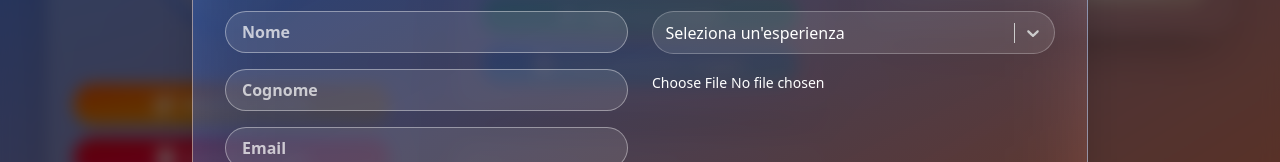
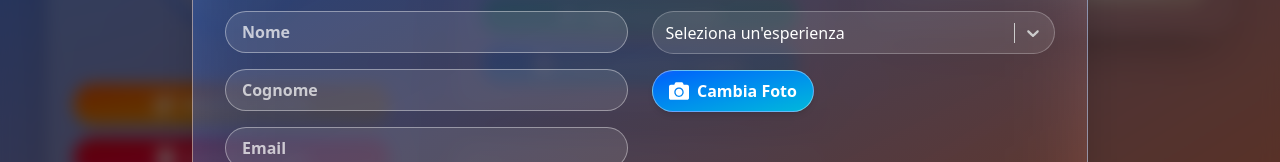
Before and after one commit to albertostizzoli/fastapi-react-travelapp, a React (Vite) app in the folder frontend/: page /profile in a window 1280 px wide. Both pictures are taken after a click on the button "Modifica Profilo". Shown: the part 270-432 px from the top of the page. Built offline with nearby package versions, Linux system fonts and the light colour scheme.

Commit message:
added preview of photo in edit profile modal

```diff
--- a/frontend/src/components/Modals/EditProfileModal.jsx
+++ b/frontend/src/components/Modals/EditProfileModal.jsx
@@ -1,6 +1,6 @@
-import { useState } from "react";
+import { useState, useEffect, useRef } from "react";
 import { motion, AnimatePresence } from "framer-motion";
-import { FaCheck, FaEye, FaEyeSlash, FaTimes } from "react-icons/fa";
+import { FaCheck, FaEye, FaEyeSlash, FaTimes, FaCamera } from "react-icons/fa";
 import travellers from "../../store/travellers";
 import ExperienceSelect from "../Selects/ExperiencesSelect";
 
@@ -18,12 +18,26 @@ function EditProfileModal({
 
   const [password, setPassword] = useState(""); // stato per la password
   const [isFocused, setIsFocused] = useState(false); // stato per mostare modale per validazione password
+  const [photo, setPhoto] = useState(null); // stato per la foto profilo
   // stato per la validazione della password
   const [validation, setValidation] = useState({
     isValid: false,
     errors: { length: false, upper: false, lower: false, number: false, special: false },
   });
 
+  const fileInputRef = useRef(null); // riferimento all’input nascosto
+
+  // all’interno del componente
+  useEffect(() => {
+    if (!isOpen) {
+      setPhoto(null); // resetta l’anteprima quando il modale si chiude
+    } else {
+      // se editForm.photo esiste, impostalo come anteprima
+      if (editForm.photo) {
+        setPhoto(editForm.photo);
+      }
+    }
+  }, [isOpen, editForm.photo]);
 
   // aggiorna lo stato del form di modifica
   const handleChange = (e) => {
@@ -33,6 +47,24 @@ function EditProfileModal({
       [name]: files ? files[0] : value,
     }));
   };
+
+  // Funzione per gestire la selezione della foto
+  const handlePhotoSelect = () => {
+    fileInputRef.current.click(); // simula il click sull’input file nascosto
+  };
+
+  // Funzione per gestire il cambiamento del file selezionato
+  const handleFileChange = (e) => {
+    const file = e.target.files[0];
+    if (file) {
+      setPhoto(file);
+      setEditForm((prev) => ({
+        ...prev,
+        photo: file,
+      }));
+    }
+  };
+
 
   // Funzione per la validazione della password
   const validatePassword = (password) => {
@@ -204,13 +236,32 @@ function EditProfileModal({
               />
 
               {/* Upload immagine */}
-              <input
-                type="file"
-                name="photo"
-                accept="image/*"
-                onChange={handleChange}
-                className="w-full text-sm text-white cursor-pointer hover:text-white hover:underline transition"
-              />
+              <div className="flex items-center gap-2">
+                <button
+                  type="button"
+                  onClick={handlePhotoSelect}
+                  className=" font-semibold px-4 py-2 bg-linear-to-br from-blue-600 to-cyan-500 dark:from-blue-600/70 dark:to-cyan-500/70
+                  backdrop-blur-md border border-white/40 text-white rounded-full shadow-md transition-all duration-300 ease-in-out
+                  hover:scale-105 cursor-pointer flex items-center justify-center gap-2 hover:shadow-[0_0_20px_rgba(255,255,255,0.25)]">
+                  <FaCamera size={20} /> Cambia Foto
+                </button>
+
+                {photo && (
+                  <img
+                    src={URL.createObjectURL(photo)}
+                    alt="Anteprima profilo"
+                    className="w-20 h-20 rounded-full object-cover ml-2 border border-white/40"
+                  />
+                )}
+
+                <input
+                  type="file"
+                  ref={fileInputRef}
+                  onChange={handleFileChange}
+                  accept="image/*"
+                  style={{ display: "none" }}
+                />
+              </div>
             </div>
 
             {/* Pulsanti */}
```
